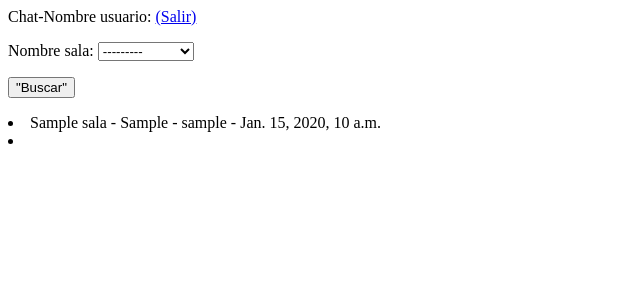
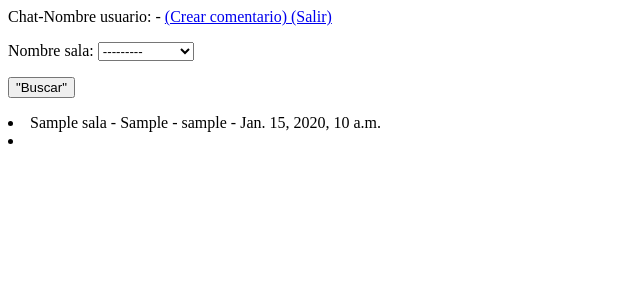
Before and after one commit to cecijos/ProyectoGeek, a Django app: page /search/ in a window 1280 px wide. Shown: the top 300 px of the page, without its empty margins (0-640 px from the left). Run offline with Django 3.2, Linux system fonts and the light colour scheme; tables that the repository leaves empty hold one stand-in row (values such as "Sample post").

Commit message:
Add files via upload

```diff
--- a/ProyectoGeekapp/templates/mytemplates/busqueda.html
+++ b/ProyectoGeekapp/templates/mytemplates/busqueda.html
@@ -1,4 +1,4 @@
-<span xmlns="http://www.w3.org/1999/html">Chat-Nombre usuario: {{user.username}}</span>
+<span xmlns="http://www.w3.org/1999/html">Chat-Nombre usuario: {{user.username}} - <a href="{% url 'createComentario' %}">(Crear comentario) </a> </span>
 <span><a href="{% url 'logout' %}">(Salir)</a></span>
 
 
```
